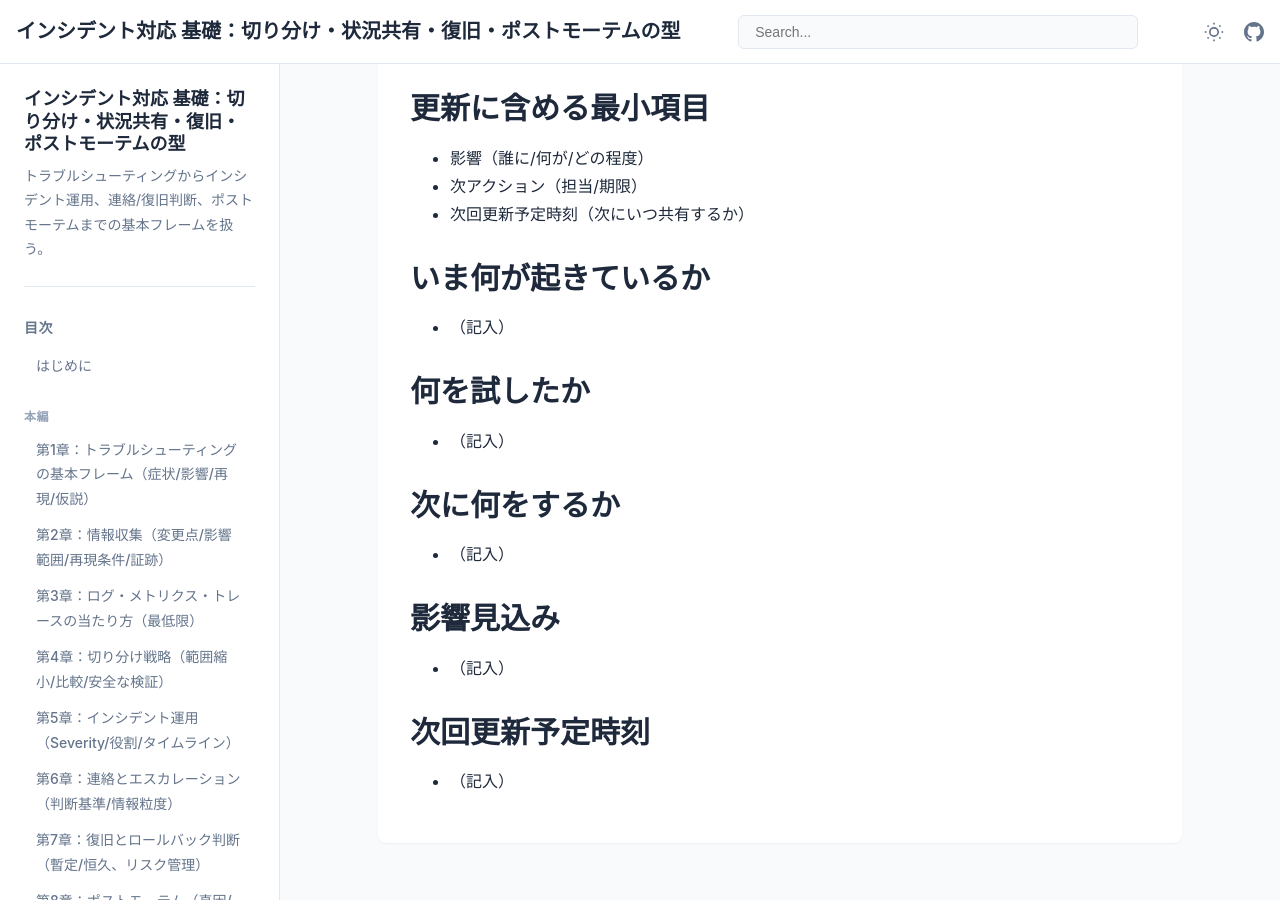
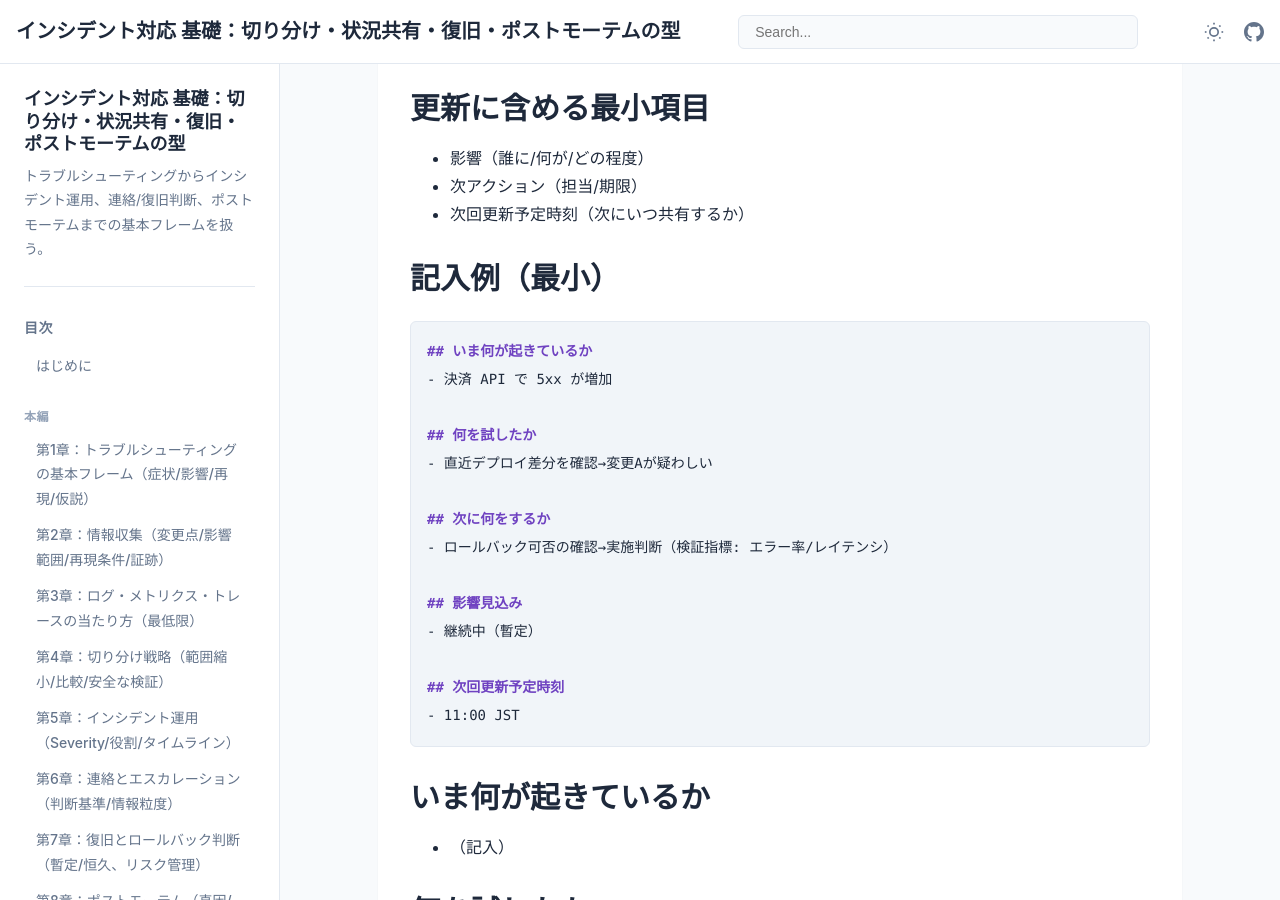
Before and after one commit to itdojp/incident-response-basics-book, a Jekyll site: the page built from docs/appendices/templates/status-update/index.md, in a window 1280 px wide and 900 px high, scrolled down 459 px. Built offline with Jekyll 4.4.1, drawn with Linux system fonts in a browser that asks for light colours.

Commit message:
docs: テンプレに記入例を追加し章間導線を補強

````diff
--- a/docs/appendices/templates/status-update/index.md
+++ b/docs/appendices/templates/status-update/index.md
@@ -21,6 +21,25 @@ order: 903
 - 次アクション（担当/期限）
 - 次回更新予定時刻（次にいつ共有するか）
 
+## 記入例（最小）
+
+```md
+## いま何が起きているか
+- 決済 API で 5xx が増加
+
+## 何を試したか
+- 直近デプロイ差分を確認→変更Aが疑わしい
+
+## 次に何をするか
+- ロールバック可否の確認→実施判断（検証指標: エラー率/レイテンシ）
+
+## 影響見込み
+- 継続中（暫定）
+
+## 次回更新予定時刻
+- 11:00 JST
+```
+
 ## いま何が起きているか
 
 - （記入）
````
Also changed, not shown: docs/appendices/templates/escalation/index.md (+8 -0 lines), docs/appendices/templates/postmortem/index.md (+9 -0 lines), docs/chapters/chapter-05/index.md (+1 -0 lines), docs/chapters/chapter-06/index.md (+2 -0 lines).
